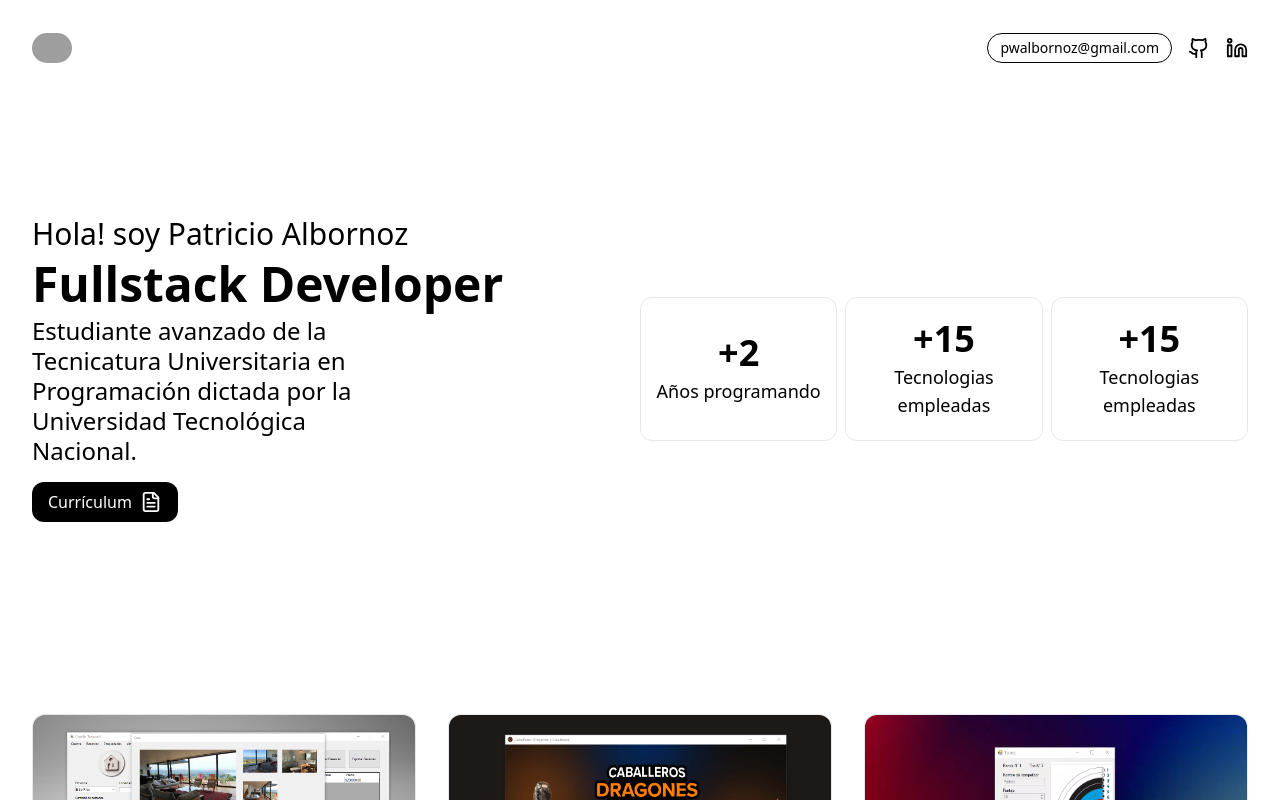
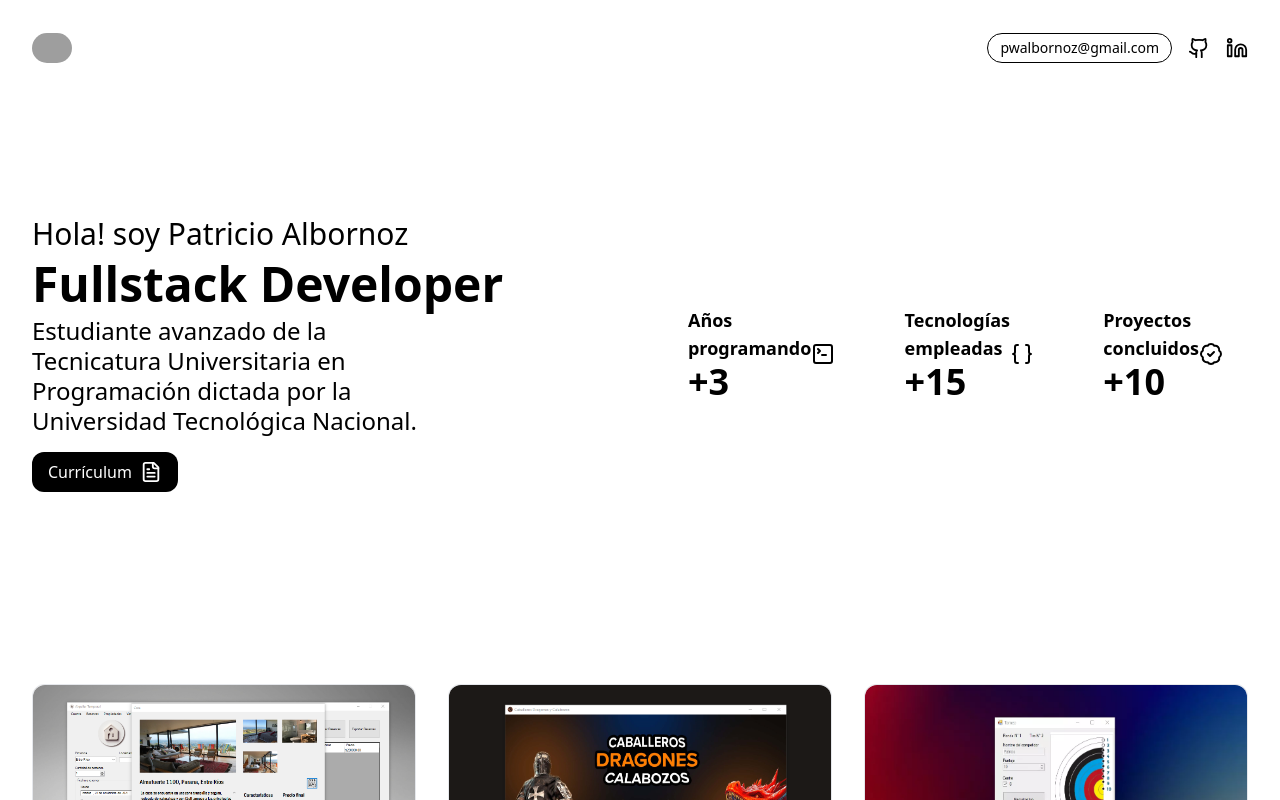
Before and after one commit to pato-1441/portfolio2024, a React (Vite) app: page / in a window 1280 px wide. Shown: the top 800 px of the page. Built offline with nearby package versions, Linux system fonts and the light colour scheme; grey boxes are pictures that could not be loaded.

Commit message:
icons, layout, qty animation

```diff
--- a/src/components/hero/Hero.jsx
+++ b/src/components/hero/Hero.jsx
@@ -3,7 +3,7 @@ import HeroPresentation from "../heroPresentation/HeroPresentation";
 
 const Hero = () => {
   return (
-    <section className="flex flex-col gap-10 sm:flex-row sm:justify-between">
+    <section className="flex flex-col gap-12 sm:flex-row sm:justify-between sm:items-center">
       <HeroPresentation />
       <HeroStats />
     </section>
--- a/src/components/heroStats/HeroStats.jsx
+++ b/src/components/heroStats/HeroStats.jsx
@@ -1,11 +1,24 @@
+import { BadgeCheck, Braces, TerminalSquare } from "lucide-react";
 import StatCard from "../statCard/StatCard";
 
 const HeroStats = () => {
   return (
-    <div className="sm:w-1/2 flex justify-between items-center gap-2">
-      <StatCard qty={"+2"} title={"Años programando"} />
-      <StatCard qty={"+15"} title={"Tecnologias empleadas"} />
-      <StatCard qty={"+15"} title={"Tecnologias empleadas"} />
+    <div
+      className="transition-all duration-150 sm:w-1/2 flex justify-between items-center gap-2 px-4 sm:px-6 py-4
+     h-fit border border-white border-opacity-30 rounded-xl hover:shadow-white hover:shadow-component"
+    >
+      <div className="flex items-center">
+        <StatCard qty={"+3"} title={"Años\nprogramando"} />
+        <TerminalSquare />
+      </div>
+      <div className="flex items-center">
+        <StatCard qty={"+15"} title={"Tecnologías\nempleadas"} />
+        <Braces />
+      </div>
+      <div className="flex items-center">
+        <StatCard qty={"+10"} title={"Proyectos\nconcluidos"} />
+        <BadgeCheck />
+      </div>
     </div>
   );
 };
--- a/src/components/statCard/StatCard.jsx
+++ b/src/components/statCard/StatCard.jsx
@@ -1,8 +1,32 @@
+import { useEffect, useState, icon } from "react";
+
 const StatCard = ({ title, qty }) => {
+  const [quantity, setQuantity] = useState(0);
+
+  useEffect(() => {
+    let intervalId;
+
+    const increaseNumber = () => {
+      setQuantity((prevQuantity) => prevQuantity + 1);
+    };
+
+    if (quantity < qty) {
+      intervalId = setInterval(increaseNumber, 200);
+    }
+
+    return () => {
+      clearInterval(intervalId);
+    };
+  }, [quantity, qty]);
   return (
-    <div className="flex flex-col justify-center items-center gap-1 border w-56 h-36 rounded-xl">
-      <p className="text-center text-4xl font-semibold">{qty}</p>
-      <p className="text-center text-lg">{title}</p>
+    <div className="flex justify-center items-center gap-1 rounded-xl">
+      <div>
+        <p className="text-sm sm:text-lg font-semibold whitespace-pre-line">
+          {title}
+        </p>
+        <p className="text-2xl sm:text-4xl font-bold">+{quantity}</p>
+      </div>
+      {icon}
     </div>
   );
 };
--- a/tailwind.config.cjs
+++ b/tailwind.config.cjs
@@ -4,6 +4,7 @@ module.exports = {
     extend: {
       boxShadow: {
         button: "inset 0 -3px 8px 0.1px rgba(0, 0, 0, 1)",
+        component: "0px 0px 15px 0.5px rgba(0, 0, 0, 1)",
       },
     },
   },
```
